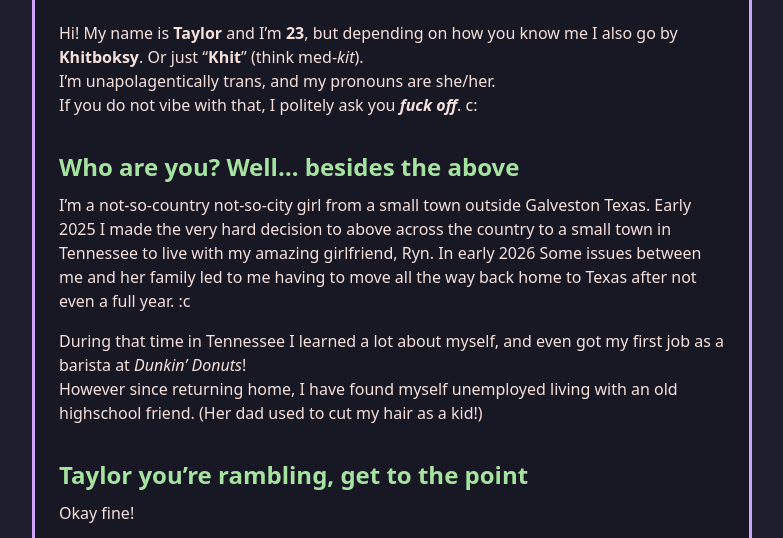
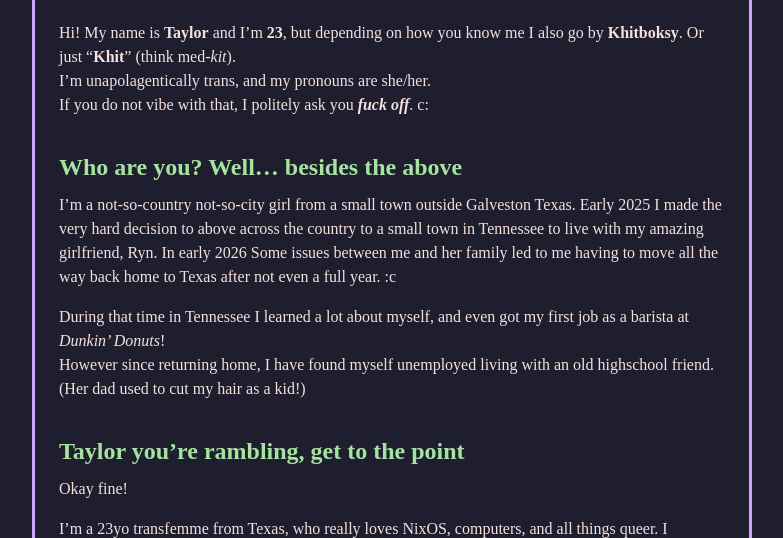
Before and after one commit to Khitboksy/blog, an Astro site: page /blog/about-me in a window 1280 px wide. Shown: the part 210-748 px from the top of the page, without its empty margins (248-1031 px from the left). Built offline with nearby package versions, Linux system fonts and the light colour scheme; Astro itself is replaced by a stand-in of ours; a small style sheet from the web is missing.

Commit message:
general styling, cleaned up the pallette, and added rules for the new scripts

```diff
--- a/astro.config.mjs
+++ b/astro.config.mjs
@@ -5,4 +5,9 @@ export default defineConfig({
   site: 'https://khitboksy.github.io',
   base: '/blog',
   trailingSlash: 'always',
+  markdown: {
+    shikiConfig: {
+      theme: 'css-variables',
+    },
+  },
 });
--- a/src/layouts/BlogLayout.astro
+++ b/src/layouts/BlogLayout.astro
@@ -49,5 +49,8 @@ import '../styles/global.css';
         <slot />
       </main>
     </div>
+
+    <script is:inline src="/blog/scripts/copy-code.js"></script>
+    <script is:inline src="/blog/scripts/tooltip.js"></script>
   </body>
 </html>
--- a/src/styles/global.css
+++ b/src/styles/global.css
@@ -1,21 +1,48 @@
 :root {
-  --bg-body: #1e1e2e;
-  --bg-surface: #181825;
-  --bg-nav: #11111b;
-  --bg-code: #1e1e1e;
-  --accent: #cba6f7;
-  --accent-hover: #b4befe;
-  --link: #89b4fa;
-  --link-hover: #89dceb;
-  --text: #f5e0dc;
+
+  /* Palette */
+  --rosewater: #f5e0dc;
+  --flamingo: #f2cdcd;
+  --pink: #f5c2e7;
+  --mauve: #cba6f7;
+  --red: #f38ba8;
+  --maroon: #eba0ac;
+  --peach: #fab387;
+  --yellow: #f9e2af;
+  --green: #a6e3a1;
+  --teal: #94e2d5;
+  --sky: #89dceb;
+  --sapphire: #74c7ec;
+  --blue: #89b4fa;
+  --lavender: #b4befe;
+
+  --muted: #a6adc8;
+  --surface0: #313244;
+  --base: #1e1e2e;
+  --mantle: #181825;
+  --crust: #11111b;
+
+  --bg-body: var(--base);
+  --bg-nav: var(--crust);
+  --bg-code: var(--crust);
+  --bg-quote: var(--mantle);
+
+  /* Abstractions */
+  --accent: var(--mauve);
+  --accent-hover: var(--lavender);
+  --link: var(--blue);
+  --link-hover: var(--teal);
+  --text: var(--rosewater);
   --border: var(--accent);
 
-  --text-muted: #a6adc8;
-  --date: #a6e3a1;
-  --code-text: #d4d4d4;
-  --quote-border: #cba6f7;
-  --quote-bg: #313244;
-  --quote-text: #cdd6f4;
+  --astro-code-background: var(--crust);
+  --astro-code-foreground: var(--rosewater);
+  --astro-code-token-comment: var(--muted);
+  --astro-code-token-constant: var(--maroon);
+  --astro-code-token-function: var(--accent);
+  --astro-code-token-keyword: var(--blue);
+  --astro-code-token-parameter: var(--red);
+  --astro-code-token-string-expression: var(--green);
 }
 
 * {
@@ -125,7 +152,7 @@ a:hover {
 .blog-item .date {
   display: block;
   font-size: 1rem;
-  color: var(--date);
+  color: var(--green);
   font-weight: bold;
   margin-top: 0.1em;
   text-align: center;
@@ -133,11 +160,15 @@ a:hover {
 
 .post-content {
   margin-top: 1rem;
+  font-family: 'Iosevka Slab', 'Fira Code', 'Cascadia Code'
 }
 
 .post-content h2,
 .post-content h3 {
-  color: var(--date);
+  color: var(--green);
+}
+.post-content h4 {
+  color: var(--peach)
 }
 
 .post-content p {
@@ -146,17 +177,72 @@ a:hover {
 .post-content pre {
   text-align: left;
   font-family: 'Iosevka Slab', 'Fira Code', 'Cascadia Code', monospace;
-  background: var(--bg-code);
-  color: var(--code-text);
   padding: 1rem;
   border-radius: 6px;
   overflow-x: auto;
   margin-bottom: 1rem;
+  position: relative;
 }
 
 .post-content code {
   font-family: 'Iosevka Slab', 'Fira Code', 'Cascadia Code', monospace;
   font-size: 0.9rem;
+}
+
+.copy-btn {
+  position: absolute;
+  top: 0.5rem;
+  right: 0.5rem;
+  font-family: 'Iosevka Slab', monospace;
+  font-size: 0.8rem;
+  font-weight: 800;
+  padding: 0.25rem 0.5rem;
+  background: var(--bg-nav);
+  color: var(--blue);
+  border: 1px solid var(--accent);
+  border-radius: 4px;
+  cursor: pointer;
+  opacity: 0;
+  transition: opacity 0.15s ease;
+}
+.post-content pre:hover .copy-btn {
+  opacity: 1;
+}
+
+/* Tooltip */
+.tooltip {
+  position: relative;
+  color: var(--teal);
+  cursor: default;
+}
+.tooltip::after {
+  content: attr(context);
+  position: fixed;
+  top: var(--tooltip-top, -9999px);
+  left: var(--tooltip-left, -9999px);
+  transform: none;
+  padding: 0.4rem 0.6rem;
+  max-width: 400px;
+  white-space: normal;
+  display: block;
+  width: fit-content;
+  box-sizing: border-box;
+  overflow-wrap: break-word;
+  font-size: 0.85rem;
+  font-style: normal;
+  font-weight: normal;
+  font-family: 'Iosevka Slab', monospace;
+  background: var(--crust);
+  color: var(--rosewater);
+  border: 1px solid var(--mauve);
+  border-radius: 6px;
+  opacity: 0;
+  pointer-events: none;
+  transition: opacity 0.15s ease;
+  z-index: 99999;
+}
+.tooltip:hover::after {
+  opacity: 1;
 }
 
 .post-content img {
@@ -165,12 +251,17 @@ a:hover {
 }
 
 .post-content blockquote {
-  border-left: 3px solid var(--quote-border);
-  background: var(--quote-bg);
+  border-left: 3px solid var(--mauve);
+  background: var(--bg-quote);
+  color: var(--muted);
   padding: 0.5rem 0.5rem 0.5rem 1rem;
-  color: var(--quote-text);
   margin-bottom: 1rem;
   border-radius: 0 6px 6px 0;
+  font-size: 0.95rem;
+  font-style: italic;
+}
+.post-content blockquote p {
+  margin-bottom: 0;
 }
 
 .post-content ul,
@@ -192,7 +283,7 @@ a:hover {
 
 .post-date {
   font-size: 1.1rem;
-  color: var(--date);
+  color: var(--green);
   font-weight: bold;
   text-align: center;
   margin-bottom: 0;
```
Also changed, not shown: 1 other file.
